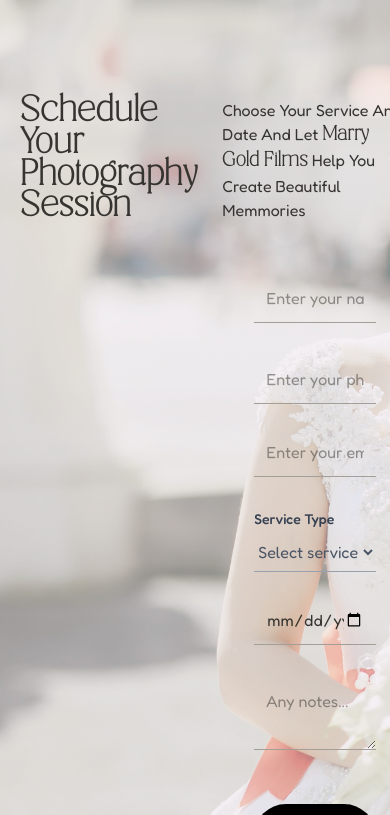
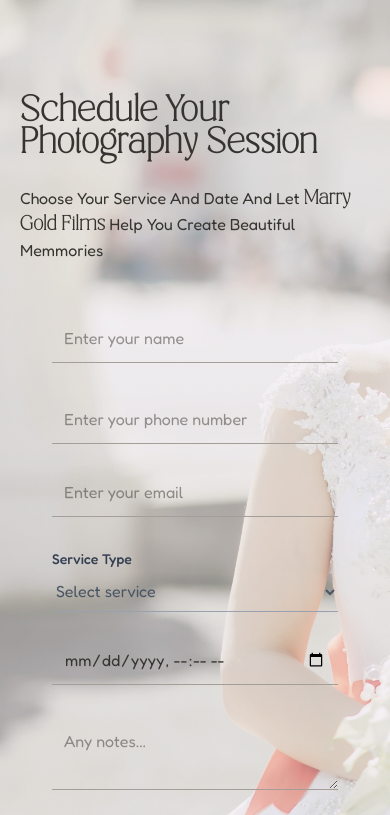
Before and after one commit to anandureghu/marrygoldfilms, a Next.js app: page / in a window 390 px wide. Shown: the part 8509-9324 px from the top of the page. Built offline with nearby package versions, Linux system fonts and the light colour scheme; a web font is replaced by a local one.

Commit message:
fix: schedule responsiveness

```diff
--- a/src/sections/root/schedule.tsx
+++ b/src/sections/root/schedule.tsx
@@ -12,7 +12,7 @@
       }}
     >
       <div className="app-container">
-        <header className="capitalize flex items-start justify-between gap-6 text-accent-800 text-shadow-2xl">
+        <header className="capitalize flex items-start flex-wrap mx-auto justify-between gap-6 text-accent-800 text-shadow-2xl">
           <h1 className="text-4xl font-costaline font-bold">
             schedule your <br />
             photography session
```
